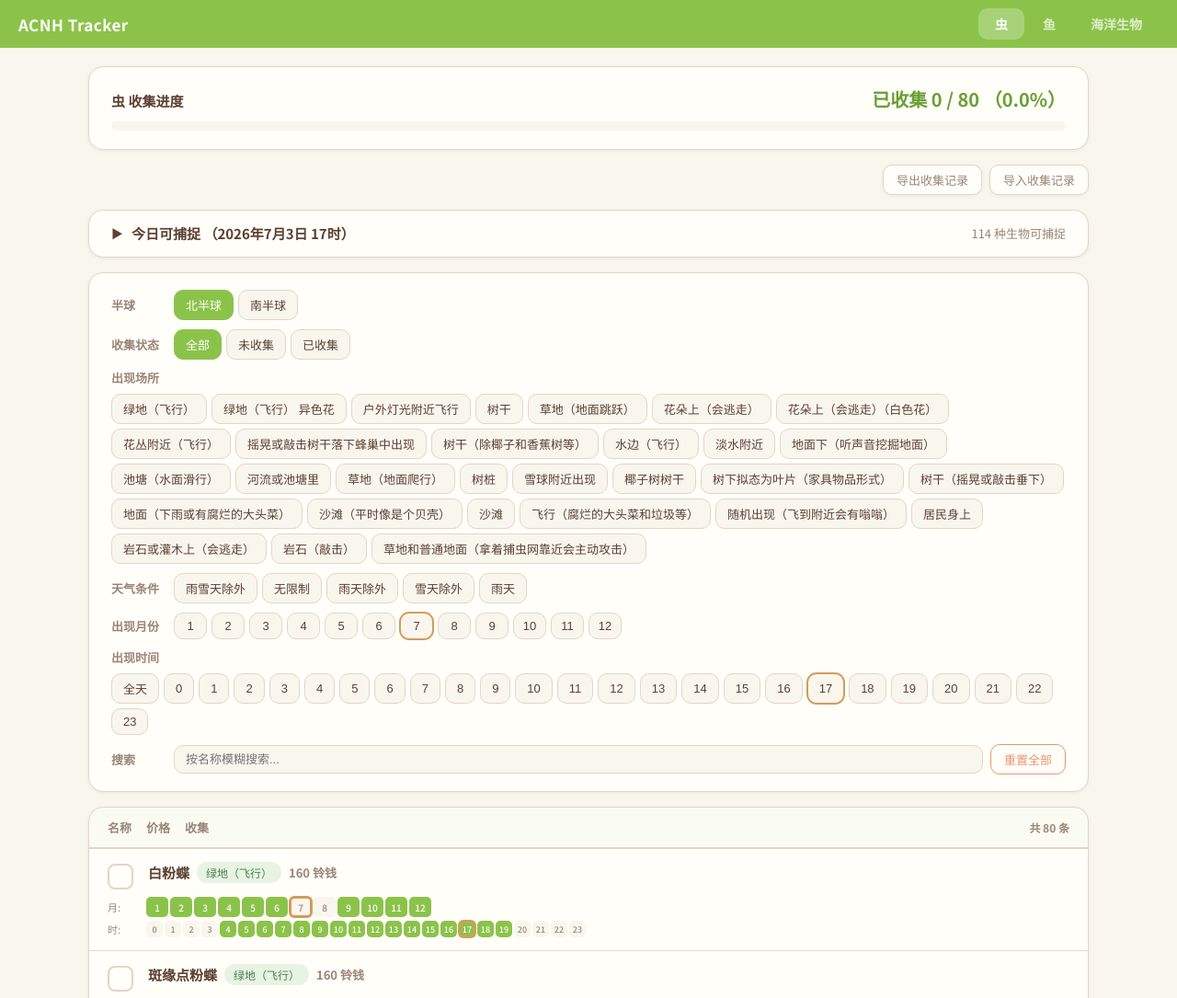
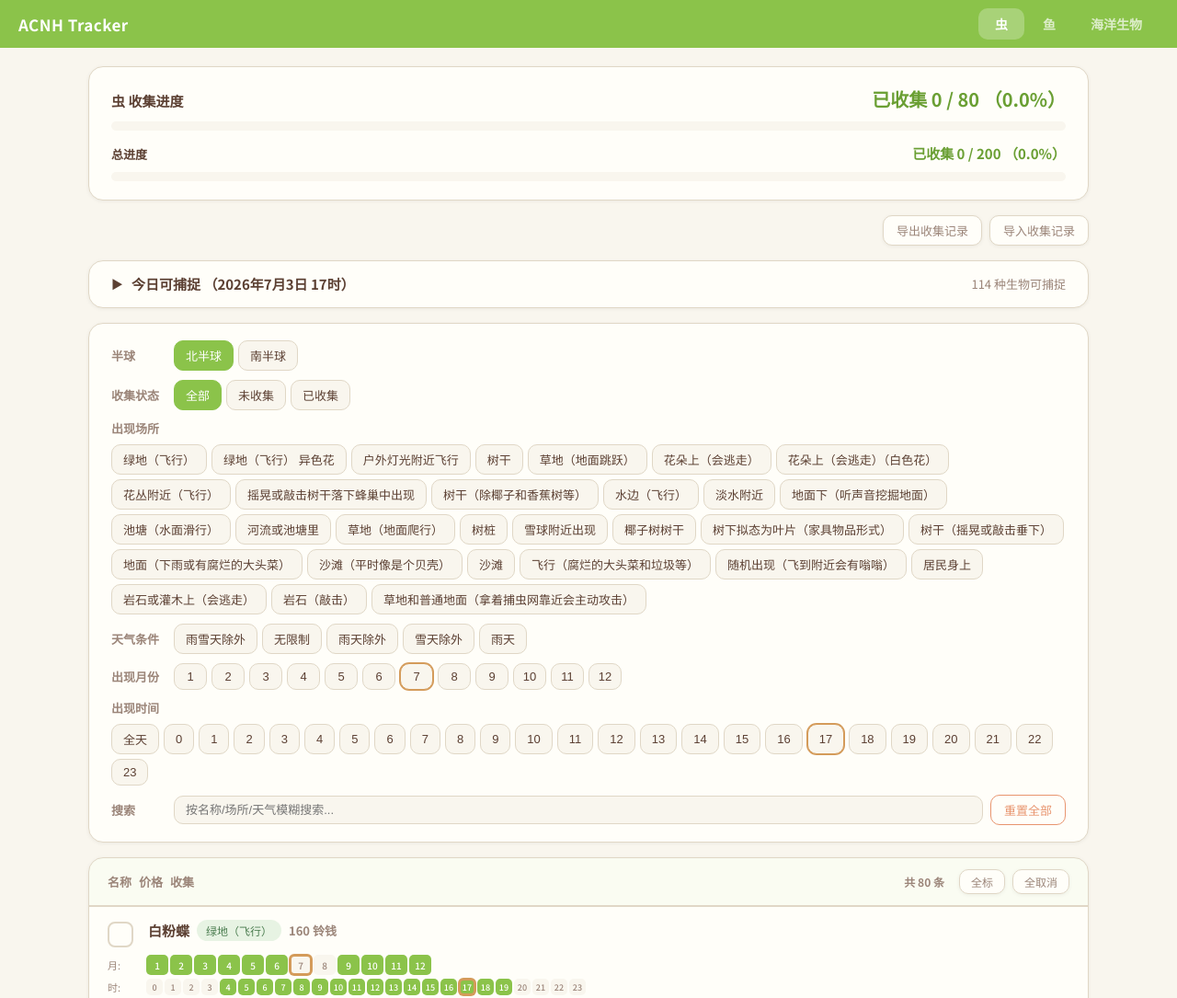
Before and after one commit to BRUC3L1U/ACNH_Tracker, a plain HTML site: page index.html in a window 1280 px wide. Shown: the top 1085 px of the page at 92% size. Drawn offline with Linux system fonts and the light colour scheme.

Commit message:
Improve code quality, UX, and performance
Code quality (no behavior change):
- Add CONFIG constant centralizing storage keys, tick interval, tab/sort
  options, and magic numbers (12 months, 24 hours, 60000ms)
- Add escapeHtml() helper for XSS defense-in-depth on all data-derived
  strings; replace 4 inline quote-only escapes
- Add toggleArrayFilter() collapsing 3 duplicate location/shadowSize/weather
  toggle blocks into one
- Parameterize today-panel fish/bug/sea branches via todayRow() helper
- De-duplicate hemisphere UI between today panel and filter bar via
  hemisphereButtons()/bindHemisphereButtons()
- Fix var->const/let leftover in getTimeRangeLabel

UX enhancements:
- Confirm dialog before import overwrites existing records
- Debounce search input (150ms); search now matches name/location/weather/
  shadowSize instead of name only
- Add mark-all-visible / unmark-all-visible buttons for the filtered set
- Add overall progress bar (all 200 creatures) alongside per-tab progress
- Make sort arrow clickable (merge into the .sortable span)
- Auto dark mode via @media (prefers-color-scheme: dark)

Performance:
- Memoize ALL_DATA (200 combined items) once instead of rebuilding every
  minute in renderTodayPanel
- Add defer to script tags to unblock first paint
- Add preconnect for Google Fonts
- Compress favicon.png (65KB -> 2.4KB)

Also add .gitignore for .DS_Store, editor configs, and agent workspace data.

```diff
--- a/app.js
+++ b/app.js
@@ -1,8 +1,51 @@
 const TAB_NAMES = { bug: '虫', fish: '鱼', sea: '海洋生物' };
+
+const CONFIG = {
+  STORAGE_KEYS: { collected: 'acnh_collected', hemisphere: 'acnh_hemisphere' },
+  TICK_MS: 60000,
+  MONTHS: 12,
+  HOURS: 24,
+  TABS: Object.keys(TAB_NAMES),
+  SORT_KEYS: [{key:'name',label:'名称'},{key:'price',label:'价格'},{key:'collected',label:'收集'}],
+  STATUS_OPTS: [['all','全部'],['uncollected','未收集'],['collected','已收集']],
+  SEARCH_DEBOUNCE_MS: 150
+};
+
+function escapeHtml(s){
+  return String(s).replace(/&/g,'&amp;').replace(/</g,'&lt;').replace(/>/g,'&gt;').replace(/"/g,'&quot;').replace(/'/g,'&#39;');
+}
+
+function debounce(fn, ms){
+  let t;
+  return function(...args){ clearTimeout(t); t = setTimeout(()=>fn.apply(this,args), ms); };
+}
+
+function toggleArrayFilter(name, value){
+  const arr = state.filters[state.activeTab][name];
+  const idx = arr.indexOf(value);
+  idx >= 0 ? arr.splice(idx,1) : arr.push(value);
+}
+
+function hemisphereButtons(activeClass){
+  return '<button class="'+activeClass+(state.hemisphere==='north'?' active':'')+'" data-hemi="north">北半球</button>'
+       + '<button class="'+activeClass+(state.hemisphere==='south'?' active':'')+'" data-hemi="south">南半球</button>';
+}
+
+function bindHemisphereButtons(root){
+  root.querySelectorAll('[data-hemi]').forEach(btn=>{
+    btn.addEventListener('click', ()=>{ state.hemisphere=btn.dataset.hemi; saveHemisphere(); renderAll(); });
+  });
+}
+
+const ALL_DATA = [
+  ...FISH_DATA.map(x => ({...x, type:'fish'})),
+  ...BUG_DATA.map(x => ({...x, type:'bug'})),
+  ...SEA_DATA.map(x => ({...x, type:'sea'}))
+];
 
 const state = {
   activeTab: 'bug',
-  hemisphere: localStorage.getItem('acnh_hemisphere') === 'south' ? 'south' : 'north',
+  hemisphere: localStorage.getItem(CONFIG.STORAGE_KEYS.hemisphere) === 'south' ? 'south' : 'north',
   collected: loadCollected(),
   filters: {
     fish: { location:[], shadowSize:[], month:null, hour:null, status:'all', search:'' },
@@ -16,7 +59,7 @@ const state = {
 
 function loadCollected() {
   try {
-    const s = localStorage.getItem('acnh_collected');
+    const s = localStorage.getItem(CONFIG.STORAGE_KEYS.collected);
     if (s) return new Set(JSON.parse(s));
   } catch {}
   // Migrate from the legacy cookie (one-time), then clear it.
@@ -25,7 +68,7 @@ function loadCollected() {
     try {
       const arr = JSON.parse(decodeURIComponent(m.split('=').slice(1).join('=')));
       const set = new Set(arr);
-      try { localStorage.setItem('acnh_collected', JSON.stringify(arr)); } catch {}
+      try { localStorage.setItem(CONFIG.STORAGE_KEYS.collected, JSON.stringify(arr)); } catch {}
       document.cookie = 'acnh_collected=;expires=Thu, 01 Jan 1970 00:00:00 GMT;path=/;SameSite=Lax';
       return set;
     } catch {}
@@ -34,7 +77,7 @@ function loadCollected() {
 }
 
 function saveCollected() {
-  try { localStorage.setItem('acnh_collected', JSON.stringify([...state.collected])); } catch {}
+  try { localStorage.setItem(CONFIG.STORAGE_KEYS.collected, JSON.stringify([...state.collected])); } catch {}
 }
 
 function exportCollected() {
@@ -59,7 +102,14 @@ function importCollected(e) {
       const parsed = JSON.parse(reader.result);
       const arr = Array.isArray(parsed) ? parsed : parsed.collected;
       if (!Array.isArray(arr)) throw new Error('文件格式不正确');
-      state.collected = new Set(arr);
+      const incoming = new Set(arr);
+      if (state.collected.size > 0) {
+        if (!confirm('导入将覆盖当前的 ' + state.collected.size + ' 条记录，是否继续？')) {
+          e.target.value = '';
+          return;
+        }
+      }
+      state.collected = incoming;
       saveCollected();
       renderAll();
       alert('导入成功，共 ' + state.collected.size + ' 条记录');
@@ -72,7 +122,7 @@ function importCollected(e) {
 }
 
 function saveHemisphere() {
-  try { localStorage.setItem('acnh_hemisphere', state.hemisphere); } catch {}
+  try { localStorage.setItem(CONFIG.STORAGE_KEYS.hemisphere, state.hemisphere); } catch {}
 }
 
 function getLocalTime() { return new Date(); }
@@ -88,16 +138,16 @@ function isAvailableNow(item) {
 function isLeavingNextMonth(item) {
   const now = getLocalTime();
   const month = now.getMonth() + 1;
-  const nextMonth = month === 12 ? 1 : month + 1;
+  const nextMonth = month === CONFIG.MONTHS ? 1 : month + 1;
   const months = state.hemisphere === 'north' ? item.northMonths : item.southMonths;
   return months.includes(month) && !months.includes(nextMonth);
 }
 
 function getTimeRangeLabel(hours) {
-  if (hours.length === 24) return '全天';
-  var r = [];
-  var s = hours[0], e = hours[0];
-  for (var i = 1; i < hours.length; i++) {
+  if (hours.length === CONFIG.HOURS) return '全天';
+  const r = [];
+  let s = hours[0], e = hours[0];
+  for (let i = 1; i < hours.length; i++) {
     if (hours[i] === e + 1) { e = hours[i]; }
     else { r.push(s === e ? s + '时' : s + '-' + e + '时'); s = hours[i]; e = hours[i]; }
   }
@@ -111,7 +161,10 @@ function applyFilters(data, tab) {
 
   if (f.search) {
     const s = f.search.toLowerCase();
-    items = items.filter(x => x.name.toLowerCase().includes(s));
+    items = items.filter(x => {
+      const hay = x.name + ' ' + (x.location||'') + ' ' + (x.weather||'') + ' ' + (x.shadowSize||'');
+      return hay.toLowerCase().includes(s);
+    });
   }
 
   if (tab === 'fish' || tab === 'bug') {
@@ -132,7 +185,7 @@ function applyFilters(data, tab) {
   }
   if (f.hour !== null) {
     if (f.hour === 'all') {
-      items = items.filter(x => x.hours.length === 24);
+      items = items.filter(x => x.hours.length === CONFIG.HOURS);
     } else {
       items = items.filter(x => x.hours.includes(f.hour));
     }
@@ -159,7 +212,7 @@ function applyFilters(data, tab) {
 }
 
 function renderNavTabs() {
-  document.getElementById('navTabs').innerHTML = ['bug','fish','sea'].map(t =>
+  document.getElementById('navTabs').innerHTML = CONFIG.TABS.map(t =>
     '<button class="nav-tab' + (state.activeTab===t?' active':'') + '" data-tab="'+t+'">' + TAB_NAMES[t] + '</button>'
   ).join('');
 }
@@ -169,9 +222,14 @@ function renderProgress() {
   const total = data.length;
   const collected = data.filter(x => state.collected.has(x.id)).length;
   const pct = total > 0 ? (collected/total*100).toFixed(1) : 0;
+  const allTotal = ALL_DATA.length;
+  const allCollected = ALL_DATA.filter(x => state.collected.has(x.id)).length;
+  const allPct = allTotal > 0 ? (allCollected/allTotal*100).toFixed(1) : 0;
   document.getElementById('progressSection').innerHTML =
     '<div class="progress-text"><span class="progress-label">'+TAB_NAMES[state.activeTab]+' 收集进度</span><span class="progress-pct">已收集 '+collected+' / '+total+' （'+pct+'%）</span></div>' +
-    '<div class="progress-bar"><div class="progress-fill" style="width:'+pct+'%"></div></div>';
+    '<div class="progress-bar"><div class="progress-fill" style="width:'+pct+'%"></div></div>' +
+    '<div class="progress-text" style="margin-top:14px"><span class="progress-label" style="font-size:13px">总进度</span><span style="font-size:15px;font-weight:700;color:var(--color-primary-dark)">已收集 '+allCollected+' / '+allTotal+' （'+allPct+'%）</span></div>' +
+    '<div class="progress-bar"><div class="progress-fill" style="width:'+allPct+'%"></div></div>';
 }
 
 function renderTodayPanel() {
@@ -179,22 +237,26 @@ function renderTodayPanel() {
   const hour = now.getHours();
   const monStr = now.getFullYear()+'年'+(now.getMonth()+1)+'月'+now.getDate()+'日';
 
-  const allData = [
-    ...FISH_DATA.map(x => ({...x,type:'fish'})),
-    ...BUG_DATA.map(x => ({...x,type:'bug'})),
-    ...SEA_DATA.map(x => ({...x,type:'sea'}))
-  ];
-
-  const nowAvailable = allData.filter(x => isAvailableNow(x));
+  const nowAvailable = ALL_DATA.filter(x => isAvailableNow(x));
   const byType = {
     fish: nowAvailable.filter(x => x.type==='fish'),
     bug: nowAvailable.filter(x => x.type==='bug'),
     sea: nowAvailable.filter(x => x.type==='sea')
   };
 
+  function todayRow(item, tags){
+    const warn = isLeavingNextMonth(item) ? ' <span class="warn">⚠️ 本月即将消失</span>' : '';
+    const timeLabel = getTimeRangeLabel(item.hours);
+    return '<div class="today-item"><span style="font-weight:600;min-width:80px">'
+      + escapeHtml(item.name) + '</span>' + tags
+      + '<span style="font-size:12px;color:var(--color-text-muted)">' + timeLabel + '</span>'
+      + '<span style="color:var(--color-accent-warm);font-weight:600;margin-left:auto">'
+      + item.price + ' 铃钱</span>' + warn + '</div>';
+  }
+
   let html = '<div class="today-header'+(state.todayOpen?' open':'')+'" id="todayHeader"><h3><span class="arrow">▶</span> 今日可捕捉 （'+monStr+' '+hour+'时）</h3><span style="font-size:13px;color:var(--color-text-muted)">'+nowAvailable.length+' 种生物可捕捉</span></div>';
   html += '<div class="today-body'+(state.todayOpen?' open':'')+'">';
-  html += '<div class="today-info"><span>当前半球：</span><button class="hemi-btn'+(state.hemisphere==='north'?' active':'')+'" id="hemiNorth">北半球</button><button class="hemi-btn'+(state.hemisphere==='south'?' active':'')+'" id="hemiSouth">南半球</button><span style="color:var(--color-text-muted);font-size:12px">（可切换）</span></div>';
+  html += '<div class="today-info"><span>当前半球：</span>'+hemisphereButtons('hemi-btn')+'<span style="color:var(--color-text-muted);font-size:12px">（可切换）</span></div>';
 
   for (const t of ['fish','bug','sea']) {
     const items = byType[t];
@@ -203,15 +265,15 @@ function renderTodayPanel() {
       html += '<div class="today-item" style="color:var(--color-text-muted)">当前时间没有可捕捉的'+TAB_NAMES[t]+'</div>';
     } else {
       items.forEach(item => {
-        const warn = isLeavingNextMonth(item) ? ' <span class="warn">⚠️ 本月即将消失</span>' : '';
-        const timeLabel = getTimeRangeLabel(item.hours);
+        let tags;
         if (t === 'fish') {
-          html += '<div class="today-item"><span style="font-weight:600;min-width:80px">'+item.name+'</span><span class="tag tag-location">'+item.location+'</span><span class="tag tag-shadow">'+item.shadowSize+'</span><span style="font-size:12px;color:var(--color-text-muted)">'+timeLabel+'</span><span style="color:var(--color-accent-warm);font-weight:600;margin-left:auto">'+item.price+' 铃钱</span>'+warn+'</div>';
+          tags = '<span class="tag tag-location">'+escapeHtml(item.location)+'</span><span class="tag tag-shadow">'+escapeHtml(item.shadowSize)+'</span>';
         } else if (t === 'bug') {
-          html += '<div class="today-item"><span style="font-weight:600;min-width:80px">'+item.name+'</span><span class="tag tag-location">'+item.location+'</span><span style="font-size:12px;color:var(--color-text-muted)">'+timeLabel+'</span><span style="color:var(--color-accent-warm);font-weight:600;margin-left:auto">'+item.price+' 铃钱</span>'+warn+'</div>';
+          tags = '<span class="tag tag-location">'+escapeHtml(item.location)+'</span>';
         } else {
-          html += '<div class="today-item"><span style="font-weight:600;min-width:80px">'+item.name+'</span><span class="tag tag-shadow">'+item.shadowSize+'</span><span style="font-size:12px;color:var(--color-text-muted)">'+timeLabel+'</span><span style="color:var(--color-accent-warm);font-weight:600;margin-left:auto">'+item.price+' 铃钱</span>'+warn+'</div>';
+          tags = '<span class="tag tag-shadow">'+escapeHtml(item.shadowSize)+'</span>';
         }
+        html += todayRow(item, tags);
       });
     }
   }
@@ -223,8 +285,7 @@ function renderTodayPanel() {
     state.todayOpen = !state.todayOpen;
     renderTodayPanel();
   });
-  document.getElementById('hemiNorth').addEventListener('click', () => { state.hemisphere = 'north'; saveHemisphere(); renderAll(); });
-  document.getElementById('hemiSouth').addEventListener('click', () => { state.hemisphere = 'south'; saveHemisphere(); renderAll(); });
+  bindHemisphereButtons(document.getElementById('todayPanel'));
 }
 
 function renderFilters() {
@@ -247,12 +308,11 @@ function renderFilters() {
   html += '<div class="filter-panel'+(state.filterOpen?' open':'')+'">';
 
   html += '<div class="filter-row"><span class="filter-label">半球</span><div class="filter-options">';
-  html += '<button class="filter-btn'+(state.hemisphere==='north'?' active':'')+'" data-hemi="north">北半球</button>';
-  html += '<button class="filter-btn'+(state.hemisphere==='south'?' active':'')+'" data-hemi="south">南半球</button>';
+  html += hemisphereButtons('filter-btn');
   html += '</div></div>';
 
   html += '<div class="filter-row"><span class="filter-label">收集状态</span><div class="filter-options">';
-  for (const [val,label] of [['all','全部'],['uncollected','未收集'],['collected','已收集']]) {
+  for (const [val,label] of CONFIG.STATUS_OPTS) {
     html += '<button class="filter-btn'+(f.status===val?' active':'')+'" data-filter="status" data-value="'+val+'">'+label+'</button>';
   }
   html += '</div></div>';
@@ -260,7 +320,7 @@ function renderFilters() {
   if (tab === 'fish' || tab === 'bug') {
     html += '<div class="filter-row"><span class="filter-label">出现场所</span><div class="filter-options">';
     locations.forEach(loc => {
-      html += '<button class="filter-btn'+(f.location.includes(loc)?' active':'')+'" data-filter="location" data-value="'+loc.replace(/"/g,'&quot;')+'">'+loc+'</button>';
+      html += '<button class="filter-btn'+(f.location.includes(loc)?' active':'')+'" data-filter="location" data-value="'+escapeHtml(loc)+'">'+escapeHtml(loc)+'</button>';
     });
     html += '</div></div>';
   }
@@ -268,7 +328,7 @@ function renderFilters() {
   if (tab !== 'bug') {
     html += '<div class="filter-row"><span class="filter-label">'+(tab==='sea'?'影子大小':'鱼影尺寸')+'</span><div class="filter-options">';
     shadows.forEach(s => {
-      html += '<button class="filter-btn'+(f.shadowSize.includes(s)?' active':'')+'" data-filter="shadowSize" data-value="'+s+'">'+s+'</button>';
+      html += '<button class="filter-btn'+(f.shadowSize.includes(s)?' active':'')+'" data-filter="shadowSize" data-value="'+escapeHtml(s)+'">'+escapeHtml(s)+'</button>';
     });
     html += '</div></div>';
   }
@@ -276,14 +336,14 @@ function renderFilters() {
   if (tab === 'bug') {
     html += '<div class="filter-row"><span class="filter-label">天气条件</span><div class="filter-options">';
     weathers.forEach(w => {
-      html += '<button class="filter-btn'+(f.weather.includes(w)?' active':'')+'" data-filter="weather" data-value="'+w+'">'+w+'</button>';
+      html += '<button class="filter-btn'+(f.weather.includes(w)?' active':'')+'" data-filter="weather" data-value="'+escapeHtml(w)+'">'+escapeHtml(w)+'</button>';
     });
     html += '</div></div>';
   }
 
   html += '<div class="filter-row"><span class="filter-label">出现月份</span><div class="filter-options" id="monthGrid">';
   const curMon = getLocalTime().getMonth() + 1;
-  for (let m = 1; m <= 12; m++) {
+  for (let m = 1; m <= CONFIG.MONTHS; m++) {
     html += '<button class="filter-btn month-grid'+(f.month===m?' active':'')+(m===curMon?' month-current':'')+'" data-filter="month" data-value="'+m+'">'+m+'</button>';
   }
   html += '</div></div>';
@@ -291,13 +351,13 @@ function renderFilters() {
   html += '<div class="filter-row"><span class="filter-label">出现时间</span><div class="filter-options" id="hourGrid">';
   const curHr = getLocalTime().getHours();
   html += '<button class="filter-btn'+(f.hour==='all'?' active':'')+'" data-filter="hour" data-value="all">全天</button>';
-  for (let h = 0; h < 24; h++) {
+  for (let h = 0; h < CONFIG.HOURS; h++) {
     html += '<button class="filter-btn'+(f.hour===h?' active':'')+(h===curHr?' month-current':'')+'" data-filter="hour" data-value="'+h+'">'+h+'</button>';
   }
   html += '</div></div>';
 
   html += '<div class="filter-row"><span class="filter-label">搜索</span>';
-  html += '<input class="filter-search" id="filterSearch" type="text" placeholder="按名称模糊搜索..." value="'+f.search.replace(/"/g,'&quot;')+'">';
+  html += '<input class="filter-search" id="filterSearch" type="text" placeholder="按名称/场所/天气模糊搜索..." value="'+escapeHtml(f.search)+'">';
   html += '<button class="filter-reset" id="filterReset">重置全部</button>';
   html += '</div></div>';
 
@@ -308,13 +368,7 @@ function renderFilters() {
     renderFilters();
   });
 
-  document.querySelectorAll('#filterBar .filter-btn[data-hemi]').forEach(btn => {
-    btn.addEventListener('click', () => {
-      state.hemisphere = btn.dataset.hemi;
-      saveHemisphere();
-      renderAll();
-    });
-  });
+  bindHemisphereButtons(document.getElementById('filterBar'));
 
   document.querySelectorAll('#filterBar .filter-btn[data-filter]').forEach(btn => {
     btn.addEventListener('click', () => {
@@ -322,18 +376,8 @@ function renderFilters() {
       const value = btn.dataset.value;
       if (filter === 'status') {
         state.filters[tab].status = value;
-      } else if (filter === 'location') {
-        const arr = state.filters[tab].location;
-        const idx = arr.indexOf(value);
-        idx >= 0 ? arr.splice(idx,1) : arr.push(value);
-      } else if (filter === 'shadowSize') {
-        const arr = state.filters[tab].shadowSize;
-        const idx = arr.indexOf(value);
-        idx >= 0 ? arr.splice(idx,1) : arr.push(value);
-      } else if (filter === 'weather') {
-        const arr = state.filters[tab].weather;
-        const idx = arr.indexOf(value);
-        idx >= 0 ? arr.splice(idx,1) : arr.push(value);
+      } else if (filter === 'location' || filter === 'shadowSize' || filter === 'weather') {
+        toggleArrayFilter(filter, value);
       } else if (filter === 'month') {
         state.filters[tab].month = state.filters[tab].month === parseInt(value) ? null : parseInt(value);
       } else if (filter === 'hour') {
@@ -348,10 +392,8 @@ function renderFilters() {
     });
   });
 
-  document.getElementById('filterSearch').addEventListener('input', function() {
-    state.filters[tab].search = this.value;
-    renderList();
-  });
+  const onSearch = debounce(function(){ state.filters[tab].search = this.value; renderList(); }, CONFIG.SEARCH_DEBOUNCE_MS);
+  document.getElementById('filterSearch').addEventListener('input', onSearch);
 
   document.getElementById('filterReset').addEventListener('click', () => {
     state.filters[tab] = { location:[], shadowSize:[], weather:[], month:null, hour:null, status:'all', search:'' };
@@ -366,13 +408,14 @@ function renderList() {
   const filtered = applyFilters(data, tab);
 
   let html = '<div class="list-header">';
-  const sortKeys = [{key:'name',label:'名称'},{key:'price',label:'价格'},{key:'collected',label:'收集'}];
-  sortKeys.forEach(sk => {
+  CONFIG.SORT_KEYS.forEach(sk => {
     const arrow = state.sort.key === sk.key ? (state.sort.dir==='asc'?' ▲':' ▼') : '';
-    html += '<span class="sortable" data-sort="'+sk.key+'">'+sk.label+'</span><span style="font-size:10px">'+arrow+'</span> ';
+    html += '<span class="sortable" data-sort="'+sk.key+'">'+sk.label+arrow+'</span> ';
   });
   html += '<span style="flex:1"></span>';
   html += '<span style="font-size:12px;color:var(--color-text-muted)">共 '+filtered.length+' 条</span>';
+  html += '<button class="data-btn" id="markAllVisible" style="margin-left:8px;padding:4px 12px;font-size:12px">全标</button>';
+  html += '<button class="data-btn" id="unmarkAllVisible" style="padding:4px 12px;font-size:12px">全取消</button>';
   html += '</div>';
 
   if (filtered.length === 0) {
@@ -384,10 +427,10 @@ function renderList() {
     html += '<div class="creature-item'+(collected?' collected':'')+'" data-id="'+item.id+'">';
     html += '<div class="check-box"></div>';
     html += '<div class="creature-main">';
-    html += '<span class="creature-name">'+item.name+'</span>';
-    html += '<span class="tag tag-location">'+item.location+'</span>';
+    html += '<span class="creature-name">'+escapeHtml(item.name)+'</span>';
+    html += '<span class="tag tag-location">'+escapeHtml(item.location)+'</span>';
     if (item.shadowSize) {
-      html += '<span class="tag tag-shadow">'+item.shadowSize+'</span>';
+      html += '<span class="tag tag-shadow">'+escapeHtml(item.shadowSize)+'</span>';
     }
     html += '<span class="tag-price">'+item.price+' 铃钱</span>';
     html += '</div>';
@@ -396,13 +439,13 @@ function renderList() {
     html += '<div class="meta-row"><span style="min-width:40px;font-size:11px">月:</span>';
     const months = state.hemisphere === 'north' ? item.northMonths : item.southMonths;
     const curMon = getLocalTime().getMonth() + 1;
-    for (let m = 1; m <= 12; m++) {
+    for (let m = 1; m <= CONFIG.MONTHS; m++) {
       html += '<span class="heat-cell'+(months.includes(m)?' on':'')+(m===curMon?' current':'')+'">'+m+'</span>';
     }
     html += '</div>';
     html += '<div class="meta-row"><span style="min-width:40px;font-size:11px">时:</span>';
     const curHr = getLocalTime().getHours();
-    for (let h = 0; h < 24; h++) {
+    for (let h = 0; h < CONFIG.HOURS; h++) {
       html += '<span class="heat-cell heat-cell-hour'+(item.hours.includes(h)?' on':'')+(h===curHr?' current':'')+'">'+h+'</span>';
     }
     html += '</div></div>';
@@ -422,6 +465,19 @@ function renderList() {
       }
       renderList();
     });
+  });
+
+  document.getElementById('markAllVisible').addEventListener('click', () => {
+    filtered.forEach(x => state.collected.add(x.id));
+    saveCollected();
+    renderProgress();
+    renderList();
+  });
+  document.getElementById('unmarkAllVisible').addEventListener('click', () => {
+    filtered.forEach(x => state.collected.delete(x.id));
+    saveCollected();
+    renderProgress();
+    renderList();
   });
 
   document.querySelectorAll('.creature-item').forEach(el => {
@@ -497,7 +553,7 @@ setInterval(() => {
     renderFilters();
     renderList();
   }
-}, 60000);
+}, CONFIG.TICK_MS);
 
 renderDataBar();
 renderAll();
--- a/index.html
+++ b/index.html
@@ -4,6 +4,8 @@
 <meta charset="UTF-8">
 <meta name="viewport" content="width=device-width, initial-scale=1.0">
 <title>ACNH Tracker</title>
+<link rel="preconnect" href="https://fonts.googleapis.com">
+<link rel="preconnect" href="https://fonts.gstatic.com" crossorigin>
 <link href="https://fonts.googleapis.com/css2?family=Noto+Sans+SC:wght@400;500;700&display=swap" rel="stylesheet">
 <link rel="icon" href="favicon.png">
 <style>
@@ -16,6 +18,21 @@
   --color-collected:#6A9F33;--color-border:#E0D7C6;
   --color-danger:#E8956F;--color-shadow:rgba(0,0,0,.06);
   --radius-card:16px;--radius-sm:10px;--font-body:'Noto Sans SC',sans-serif;
+}
+@media (prefers-color-scheme: dark){
+  :root{
+    --color-bg:#1a1a17;--color-surface:#242320;
+    --color-text:#ece1d2;--color-text-muted:#9b8b7c;
+    --color-border:#3a352e;--color-shadow:rgba(0,0,0,.3);
+    --color-primary:#9CCC65;--color-primary-dark:#7CB342;
+    --color-accent-warm:#E0A86A;--color-accent-cool:#8DD48F;
+    --color-collected:#7CB342;--color-danger:#E8956F;
+  }
+  .tag-location{background:rgba(141,212,143,.2);color:#A5D6A7}
+  .tag-shadow{background:rgba(224,168,106,.2);color:#E0A86A}
+  .creature-item:hover{background:rgba(156,204,101,.08)}
+  .creature-item.collected{background:rgba(124,179,66,.08)}
+  .list-header{background:rgba(156,204,101,.08)}
 }
 body{font-family:var(--font-body);background:var(--color-bg);color:var(--color-text);min-height:100vh}
 
@@ -126,7 +143,7 @@ body{font-family:var(--font-body);background:var(--color-bg);color:var(--color-t
   <div class="list-section" id="listSection"></div>
 </div>
 
-<script src="data.js"></script>
-<script src="app.js"></script>
+<script src="data.js" defer></script>
+<script src="app.js" defer></script>
 </body>
 </html>
```
Also changed, not shown: favicon.png, 1 other file.
